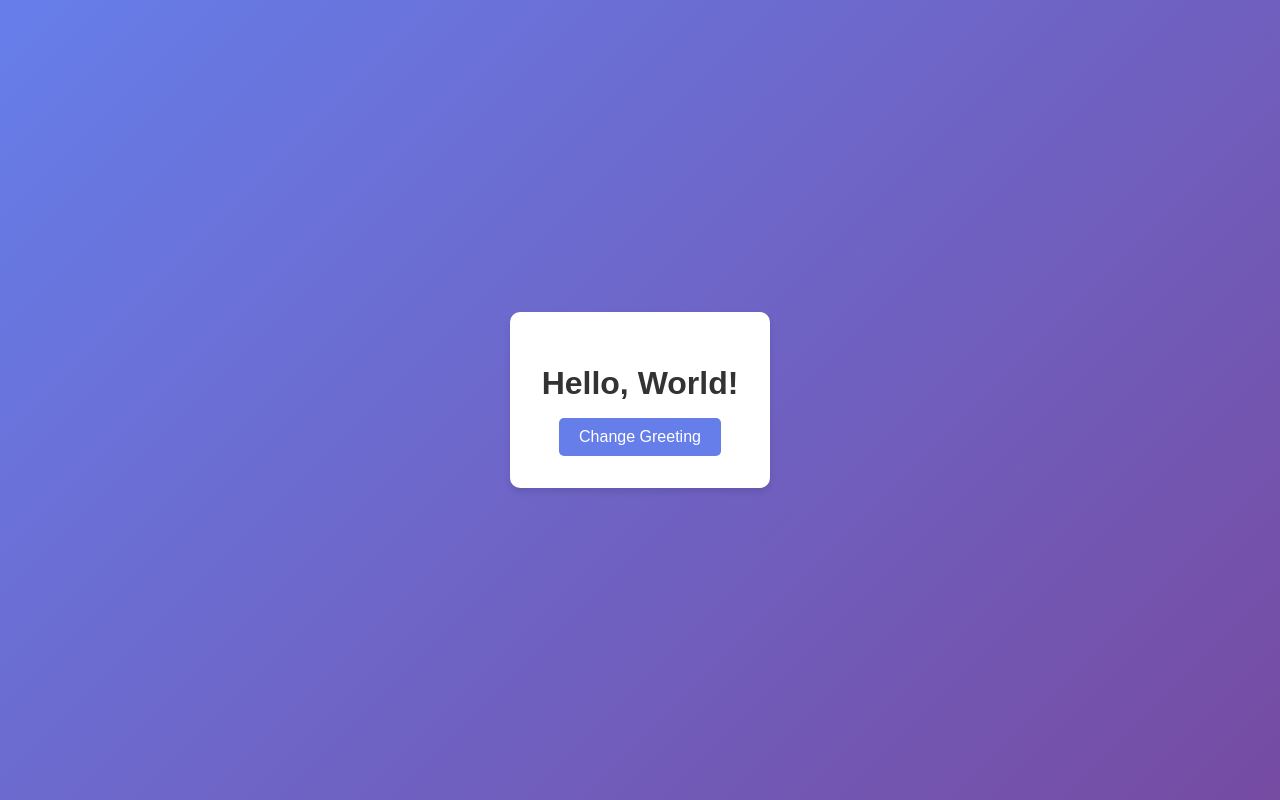
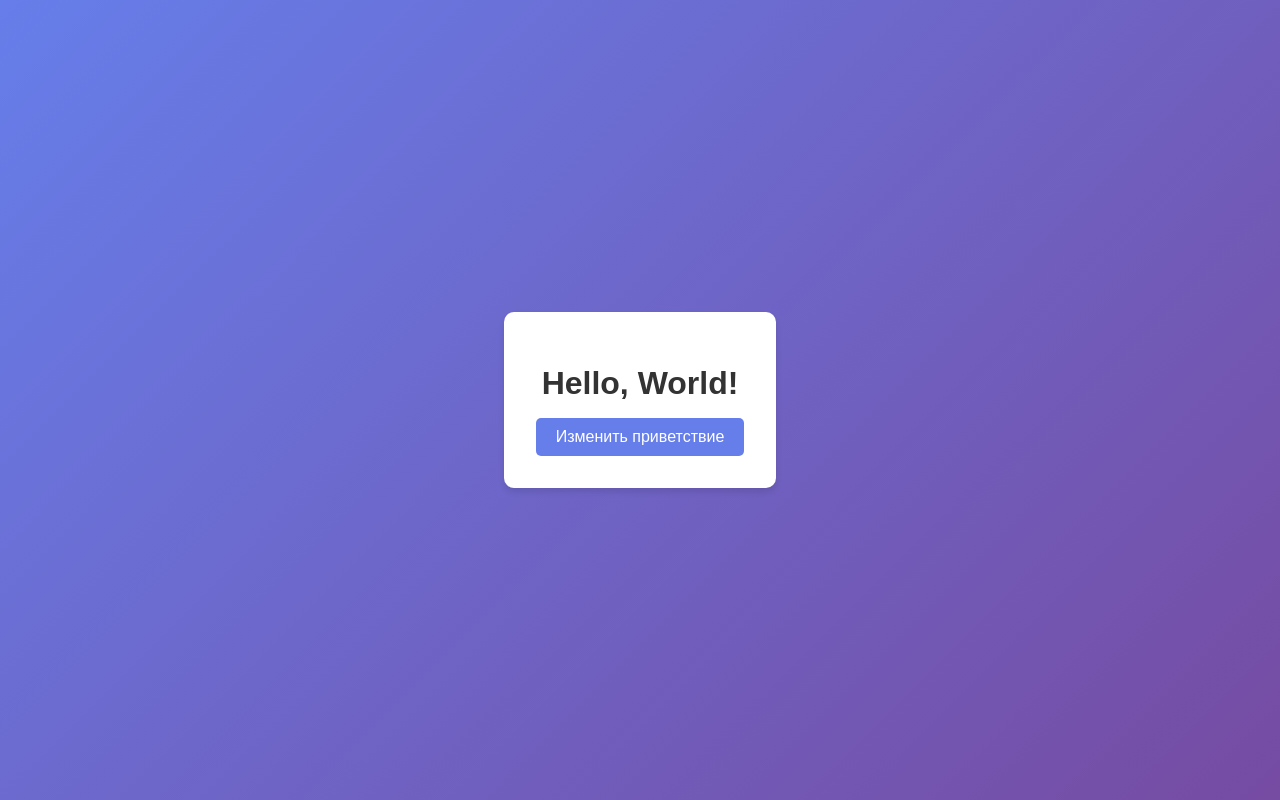
Before and after one commit to aklimin/my-hello-world, a plain HTML site: page index.html in a window 1280 px wide. Drawn offline with Linux system fonts and the light colour scheme.

Commit message:
Update index.html

```diff
--- a/index.html
+++ b/index.html
@@ -9,7 +9,7 @@
 <body>
     <div class="container">
         <h1 id="greeting">Hello, World!</h1>
-        <button onclick="changeGreeting()">Change Greeting</button>
+        <button onclick="changeGreeting()">Изменить приветствие</button>
     </div>
     <script src="script.js"></script>
 </body>
```
